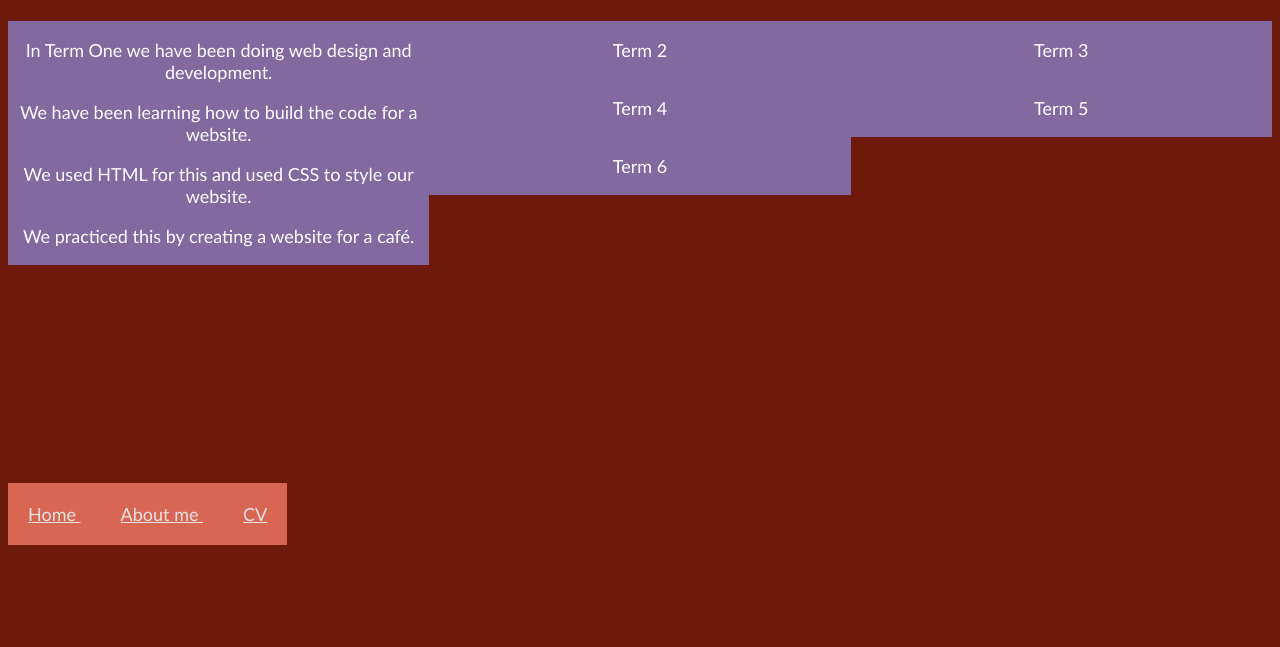
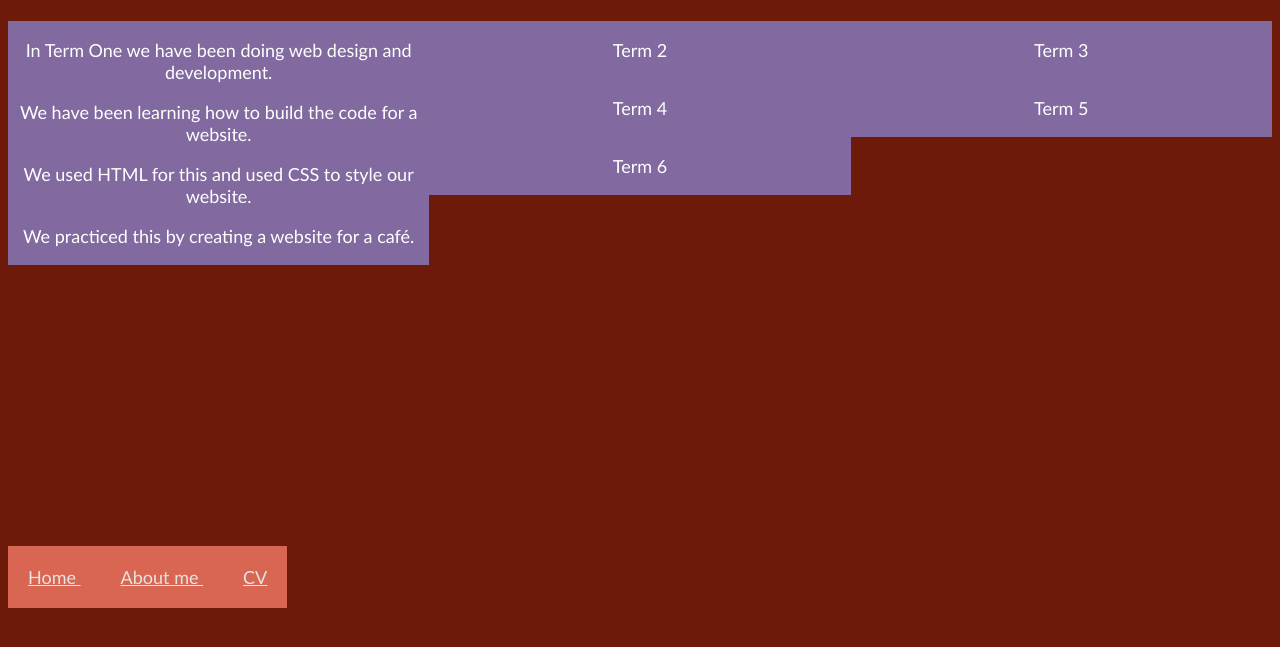
Before and after one commit to KallumSin30087840/KallumSin30087840.github.io, a plain HTML site: page blog.html in a window 1280 px wide. Shown: the part 55-702 px from the top of the page. Drawn offline with Linux system fonts and the light colour scheme.

Commit message:
Height change 2.0

```diff
--- a/style.css
+++ b/style.css
@@ -85,5 +85,5 @@ body{
 
 }
 .nav3 {
-    margin-top: 40%;
+    margin-top: 45%;
 }
```
